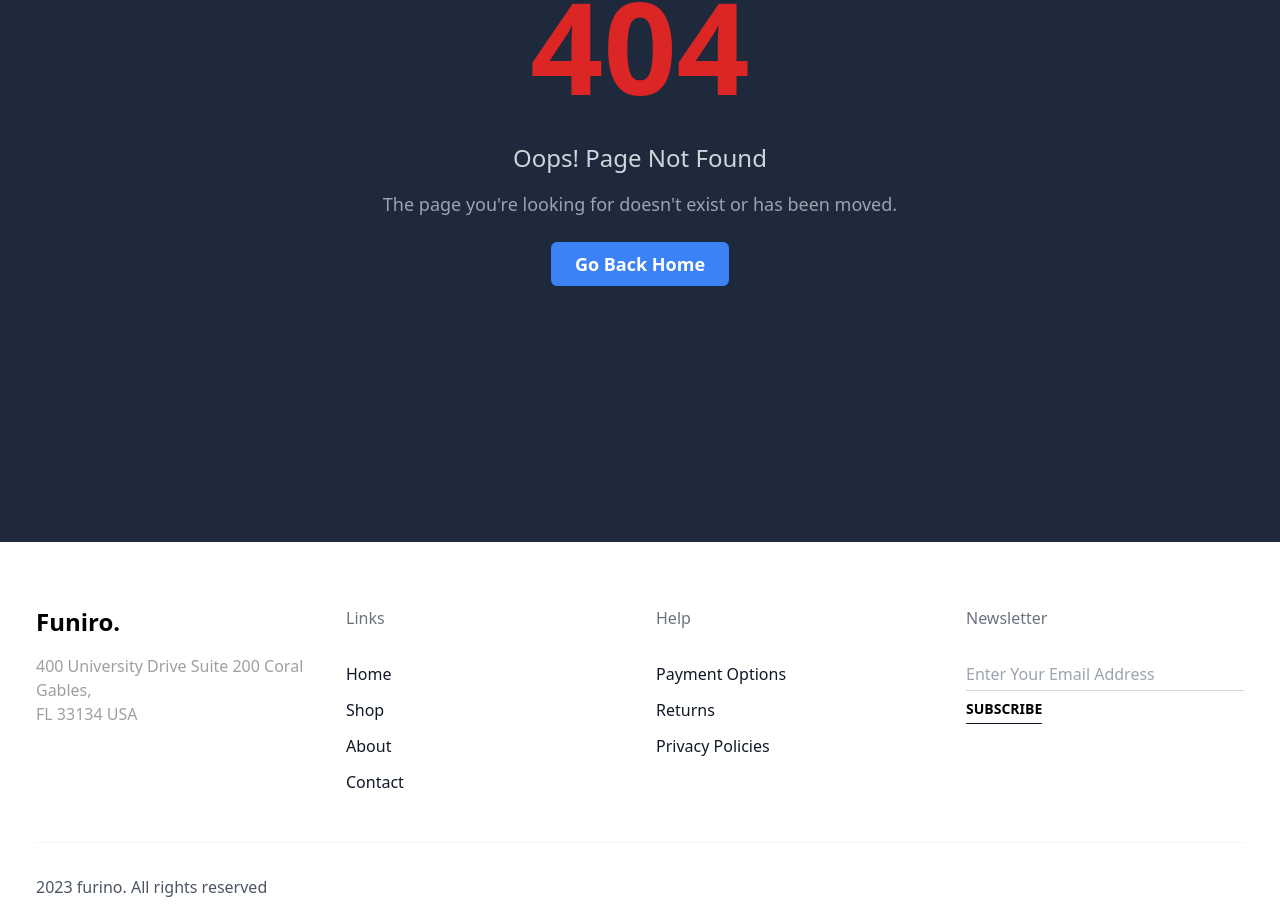
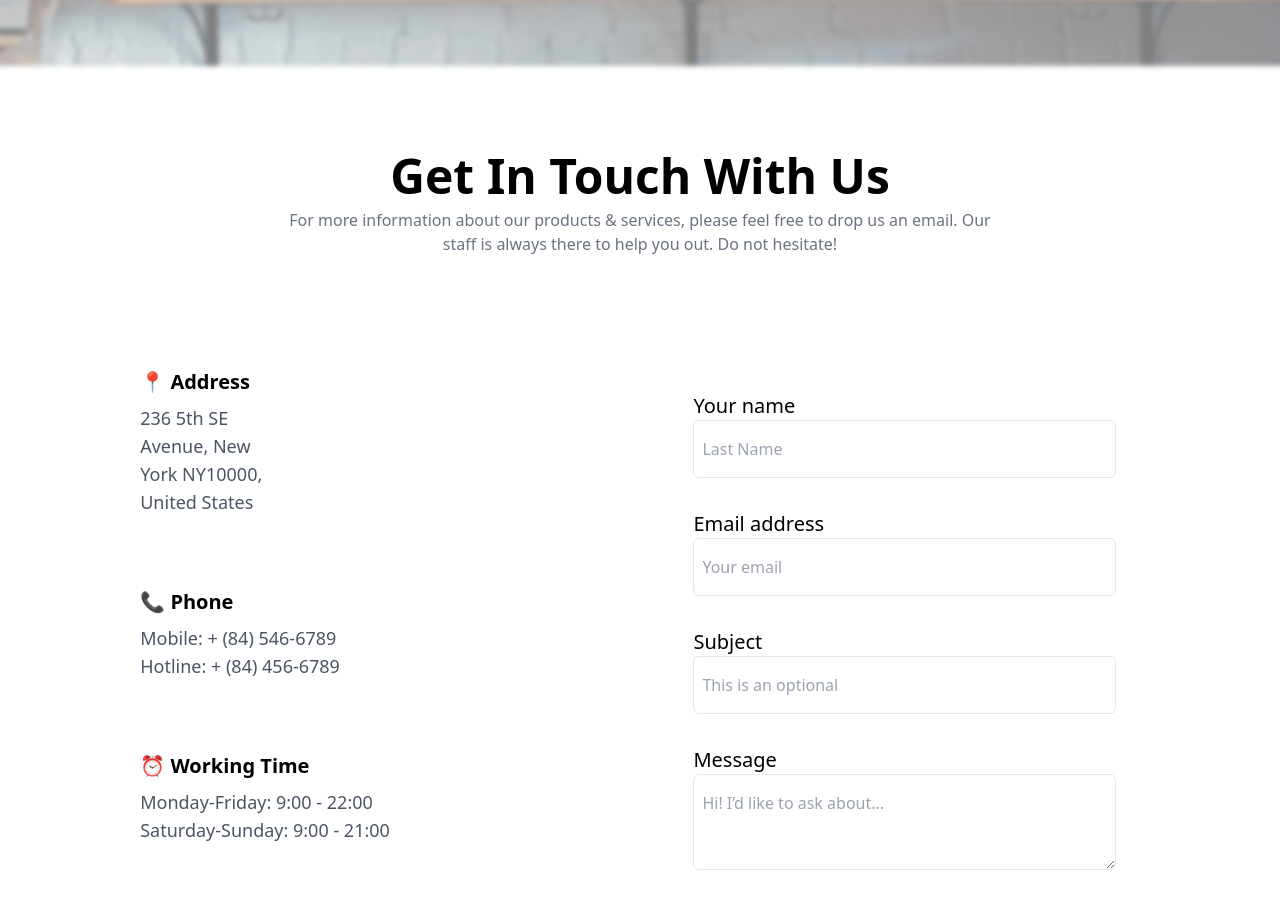
Before and after one commit to abdumajidov23/e-commerce, a React (Vite) app: page /contact in a window 1280 px wide. Shown: the part 338-1244 px from the top of the page. Built offline with nearby package versions, Linux system fonts and the light colour scheme.

Commit message:
contact and checkout

```diff
--- /dev/null
+++ b/src/components/checkout/Checkout.tsx
@@ -0,0 +1,8 @@
+
+const Checkout = () => {
+  return (
+    <div>Checkout</div>
+  )
+}
+
+export default Checkout
--- /dev/null
+++ b/src/components/contact/Contact.tsx
@@ -0,0 +1,110 @@
+import { NavLink } from "react-router-dom"
+import img_2 from "../../assets/images/Meubel House_Logos-05 (2).png"
+import img_1 from "../../assets/images/fon.png"
+import CustomerService from "../customer-service/CustomerService"
+
+const Contact = () => {
+  return (
+    <div>
+        <div className="relative bg-cover bg-center h-[330px] flex items-center justify-center" style={{ backgroundImage: `url(${img_1})`}}>
+            <div className="flex flex-wrap flex-col justify-center items-center gap-2">
+                <img className="w-[60px] h-[40px]" src={img_2} alt="" />
+                <h1 className="text-6xl text-black tracking-widest">Contact</h1>
+                <p className="mt-2 text-gray-600 text-xl">
+                  <NavLink to={"/"}>Home {'>'} <span className="text-black">Contact</span> </NavLink>
+                </p>
+            </div>
+        </div>
+
+        <div className="container mx-auto p-8">
+            <div className="w-[60%] m-auto py-12">
+                <h2 className="text-5xl font-bold text-center">Get In Touch With Us</h2>
+                <p className="text-gray-500 text-center mt-2">
+                  For more information about our products & services, please feel free to drop us an email.
+                  Our staff is always there to help you out. Do not hesitate!
+                </p>
+            </div>
+
+            <div className="flex justify-around md:flex-row py-16">
+              {/* Contact Info */}
+              <div className="w-[30%] flex flex-col gap-12 space-y-6">
+                <div className="w-[40%]">
+                  <h3 className="text-xl font-bold flex items-center gap-2 mb-2">
+                    📍 Address
+                  </h3>
+                  <p className="text-gray-600 text-lg">236 5th SE Avenue, New York NY10000, United States</p>
+                </div>
+
+                <div>
+                  <h3 className="font-bold text-xl flex items-center gap-2 mb-2">
+                    📞 Phone
+                  </h3>
+                  <p className="text-gray-600 text-lg">
+                    Mobile: + (84) 546-6789 <br />
+                    Hotline: + (84) 456-6789
+                  </p>
+                </div>
+
+                <div>
+                  <h3 className="font-bold text-xl flex items-center gap-2 mb-2">
+                    ⏰ Working Time
+                  </h3>
+                  <p className="text-gray-600 text-lg">
+                    Monday-Friday: 9:00 - 22:00 <br />
+                    Saturday-Sunday: 9:00 - 21:00
+                  </p>
+                </div>
+              </div>
+
+              {/* Contact Form */}
+              <div className="w-[40%] p-6 ">
+                <form className="space-y-4 flex flex-col gap-4">
+                  <div>
+                    <label className="block font-medium text-xl">Your name</label>
+                    <input
+                      type="text"
+                      placeholder="Last Name"
+                      className="w-full px-2 py-4 border rounded-md"
+                    />
+                  </div>
+
+                  <div>
+                    <label className="block font-medium text-xl">Email address</label>
+                    <input
+                      type="email"
+                      placeholder="Your email"
+                      className="w-full px-2 py-4 border rounded-md"
+                    />
+                  </div>
+
+                  <div>
+                    <label className="block font-medium text-xl">Subject</label>
+                    <input
+                      type="text"
+                      placeholder="This is an optional"
+                      className="w-full px-2 py-4 border rounded-md"
+                    />
+                  </div>
+
+                  <div>
+                    <label className="block font-medium text-xl">Message</label>
+                    <textarea
+                      placeholder="Hi! I’d like to ask about..."
+                      className="w-full px-2 py-4 border rounded-md h-24"
+                    ></textarea>
+                  </div>
+
+                  <button className="w-[50%] bg-yellow-600 text-white py-3 rounded-md hover:bg-yellow-700">
+                    Submit
+                  </button>
+                </form>
+              </div>
+            </div>
+        </div>
+
+        <CustomerService />
+    </div>
+  )
+}
+
+export default Contact
--- a/src/router/index.tsx
+++ b/src/router/index.tsx
@@ -1,3 +1,5 @@
+import Checkout from "@/components/checkout/Checkout";
+import Contact from "@/components/contact/Contact";
 import Product from "@/components/product/Product";
 import { SuspenseContainer } from "@/config";
 import Otp from "@/pages/auth/otp/Otp";
@@ -56,6 +58,22 @@ const Routers = () => {
               ),
             },
             {
+              path: "/contact",
+              element: (
+                <SuspenseContainer>
+                  <Contact />
+                </SuspenseContainer>
+              ),
+            },
+            {
+              path: "/checkout",
+              element: (
+                <SuspenseContainer>
+                  <Checkout />
+                </SuspenseContainer>
+              ),
+            },
+            {
               path: "/auth/sign-up",
               element: (
                 <SuspenseContainer>
--- a/src/static/index.ts
+++ b/src/static/index.ts
@@ -14,5 +14,5 @@ export const links = [
   {
     title: "Contact",
     href: "/contact",
-  },
+  }
 ];
--- a/src/types/index.ts
+++ b/src/types/index.ts
@@ -14,7 +14,7 @@ export interface IGetProducts {
 export interface IProduct {
   id: number;
   title: string;
-  desc: number;
+  desc: string;
   sales_package: string;
   price: number;
   width: string;
```
